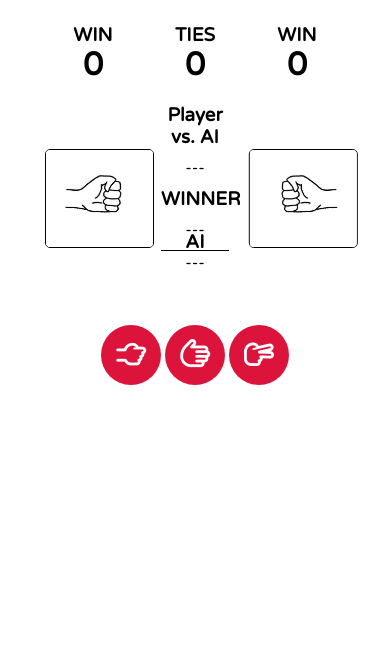
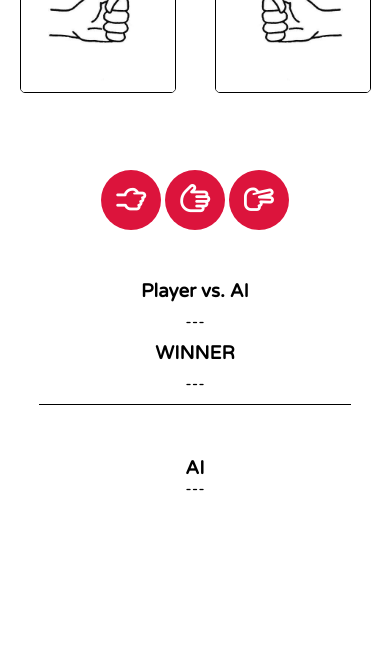
Before and after one commit to p-k-stoklosa/Rock-Paper-Scissors-Game, a plain HTML site: page index.html in a window 390 px wide. Shown: the part 190-844 px from the top of the page. Drawn offline with Linux system fonts and the light colour scheme.

Commit message:
Updated style.css
Added responsiveness to site

```diff
--- a/style.css
+++ b/style.css
@@ -17,7 +17,7 @@ body {
 }
 
 .ai-quote {
-    height: 10vh;
+    height: 100px;
 }
 
 .ai-picture img {
@@ -120,7 +120,7 @@ img {
 }
 
 .text-choice {
-    margin-top: 20px;
+    margin: 20px 0px;
     height: 15vh;
 }
 
@@ -132,3 +132,46 @@ img {
     padding: 10px;
     border-bottom: solid 1px black;
 }
+
+@media screen and (max-width: 1200px) {
+    .button {
+        width: 30px;
+        height: 30px;
+    }
+
+    .choice {
+        flex-wrap: wrap;
+    }
+
+    .container {
+        margin: 0px auto;
+        padding: 10px 0px;
+    }
+
+    .player-side,
+    .ai-side {
+        order: -1;
+        width: 50%;
+    }
+
+    .panel {
+        width: 80%;
+        margin: 0% 10%;
+    }
+}
+
+@media screen and (max-width: 400px) {
+    .round {
+        margin: 10px auto;
+    }
+
+    .panel {
+        position: absolute;
+        top: 450px;
+        z-index: -1;
+    }
+
+    .ai-quote {
+        margin-top: 50px;
+    }
+}
```
